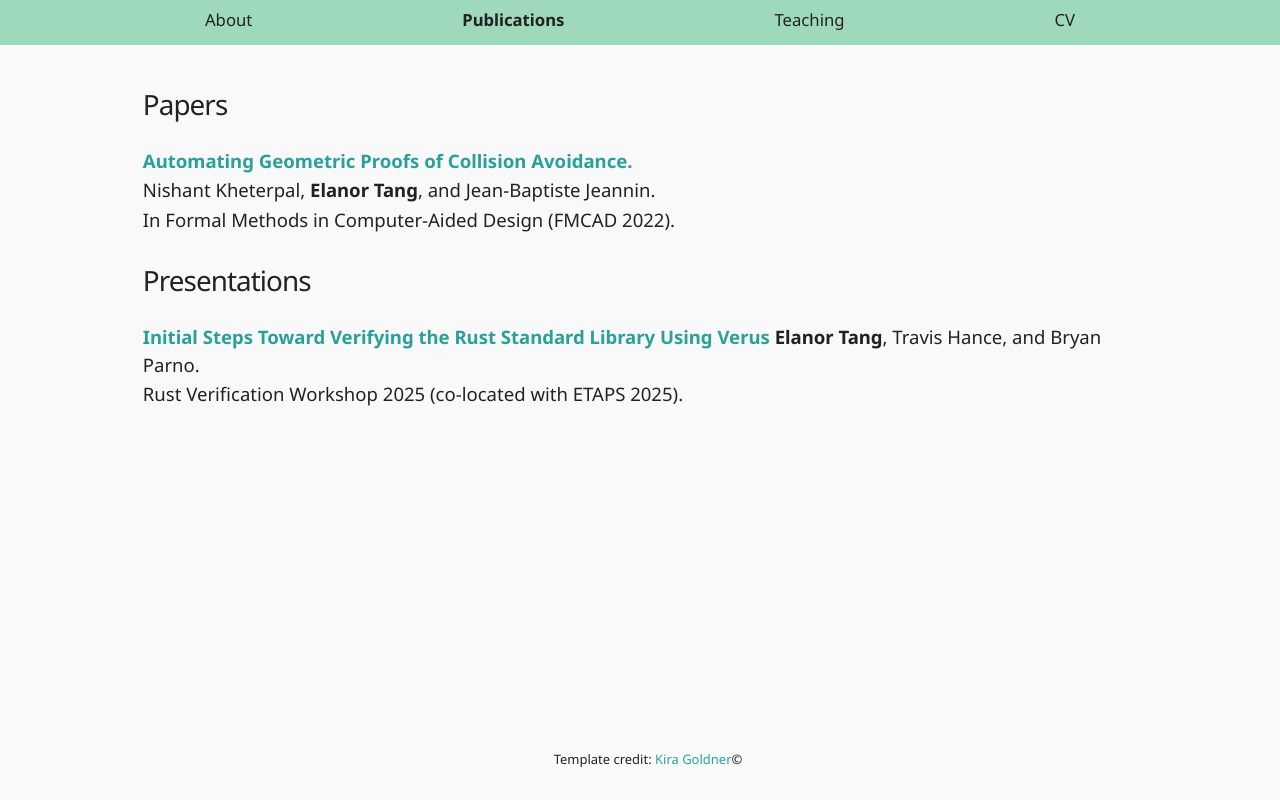
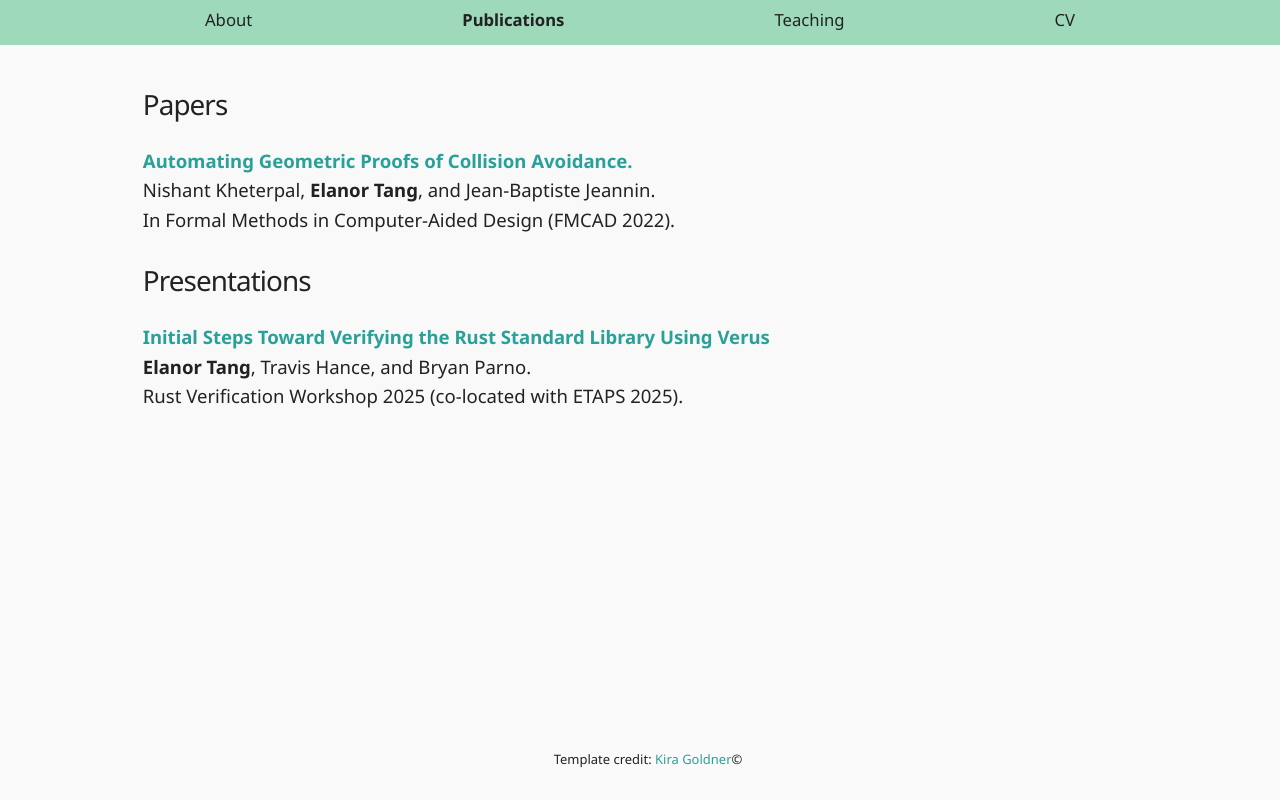
Before and after one commit to elanortang/elanortang.github.io, a plain HTML site: page publications.html in a window 1280 px wide. Drawn offline with nearby package versions, Linux system fonts and the light colour scheme; some packages are replaced by stand-ins of ours.

Commit message:
fix newline take 2

```diff
--- a/publications.html
+++ b/publications.html
@@ -40,9 +40,8 @@
       </div>
       <h4>Presentations</h4>
       <div class="paper">
-       <p class="title"><a href="slides/Initial Steps Toward Verifying the Rust Standard Library Using Verus - Tang_Hance_Parno.pdf" target="_blank"><b>Initial Steps Toward Verifying the Rust Standard Library Using Verus</a></b>
-           <!-- <p class="title"><a href="" target="_blank"><b>Inapproximability of Discrete Steiner Tree Problem in $\ell_p$-metrics</b></a></i></p> -->
-           <b>Elanor Tang</b>, Travis Hance, and Bryan Parno.</p>
+       <p class="title"><a href="slides/Initial Steps Toward Verifying the Rust Standard Library Using Verus - Tang_Hance_Parno.pdf" target="_blank"><b>Initial Steps Toward Verifying the Rust Standard Library Using Verus</b></a>
+           <p><b>Elanor Tang</b>, Travis Hance, and Bryan Parno.</p>
            <p>Rust Verification Workshop 2025 (co-located with ETAPS 2025). </p>
       </div>
 
```
